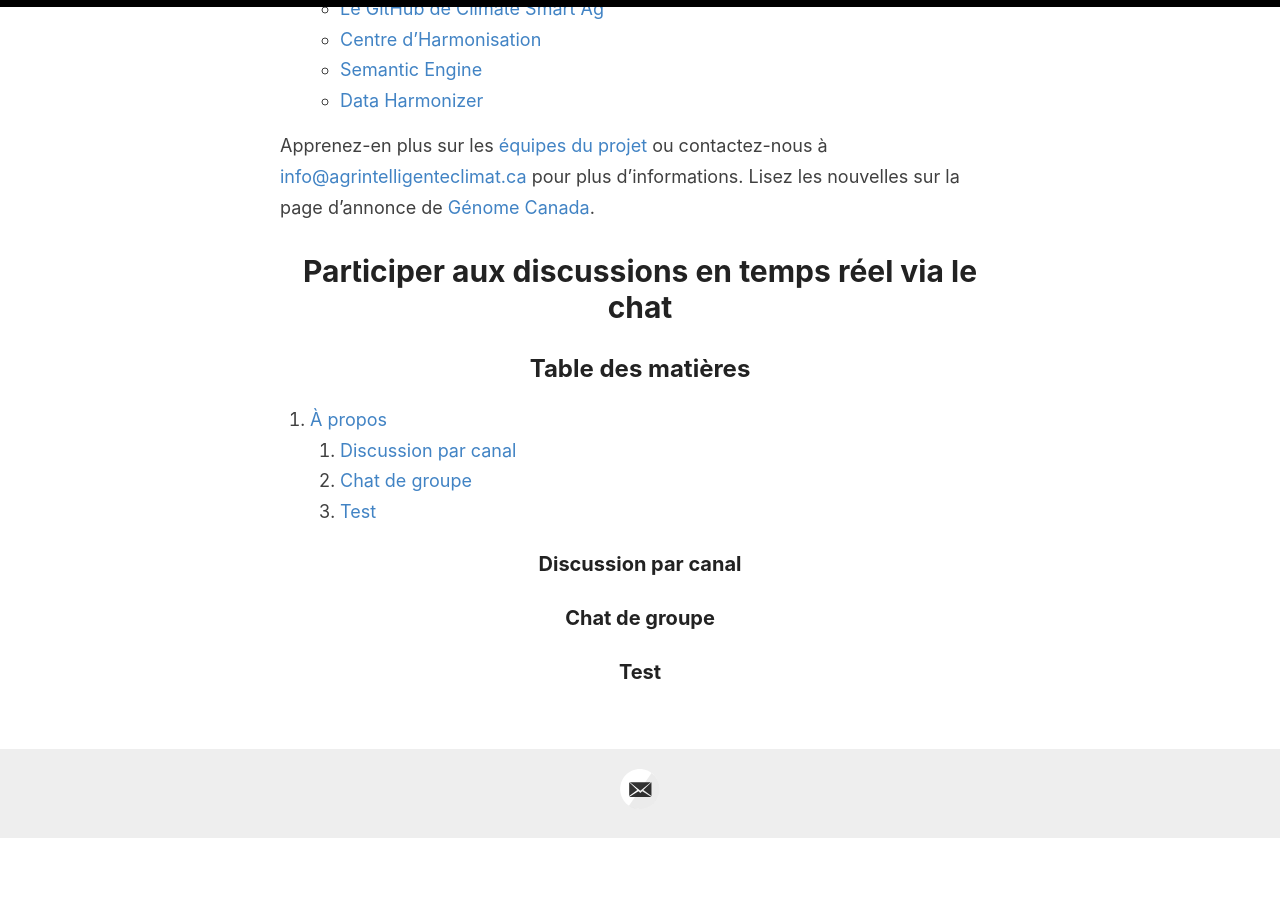
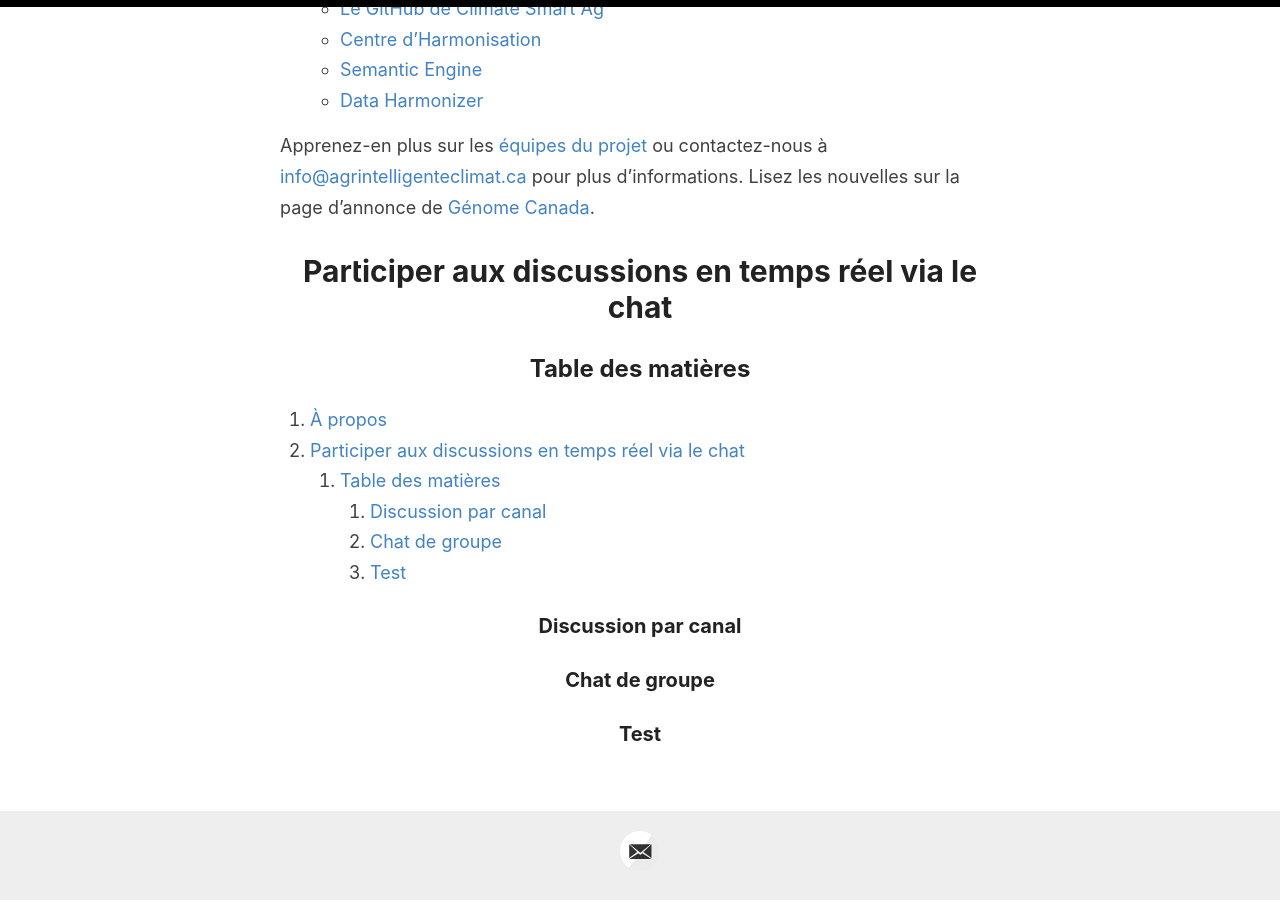
Before and after one commit to ClimateSmartAg/ClimateSmartAg-website-fr, a Jekyll site: the page built from index.md, in a window 1280 px wide and 900 px high, scrolled down 1336 px. Built offline with Jekyll 4.4.1, drawn with Linux system fonts in a browser that asks for light colours; our own code applies the rules of GitHub Pages for plain Markdown files; before the commit the page ends 2175 px from its top, so only the background shows below that.

Commit message:
Update index.md

```diff
--- a/index.md
+++ b/index.md
@@ -23,10 +23,8 @@ Apprenez-en plus sur les [équipes du projet](https://climatesmartag.github.io/C
 
 
 # Participer aux discussions en temps réel via le chat
-{: .no_toc }
 
 ## Table des matières
-{: .no_toc .text-delta }
 
 1. TOC
 {:toc}
```
